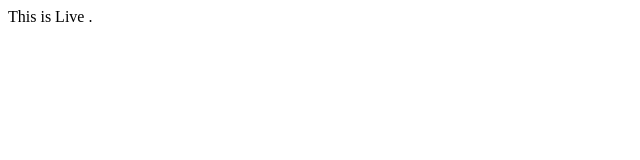
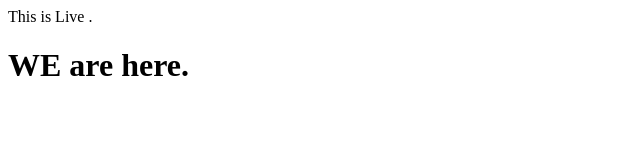
Before and after one commit to Saurabh071997/sample_test, a plain HTML site: page index.html in a window 1280 px wide. Shown: the whole page, without its empty margins (0-640 px from the left). Drawn offline with Linux system fonts and the light colour scheme.

Commit message:
Update index.html

```diff
--- a/index.html
+++ b/index.html
@@ -7,5 +7,8 @@
 </head>
 <body>
     This is Live .
+
+    <h1> WE are here.</h1>
+
 </body>
 </html>
```
